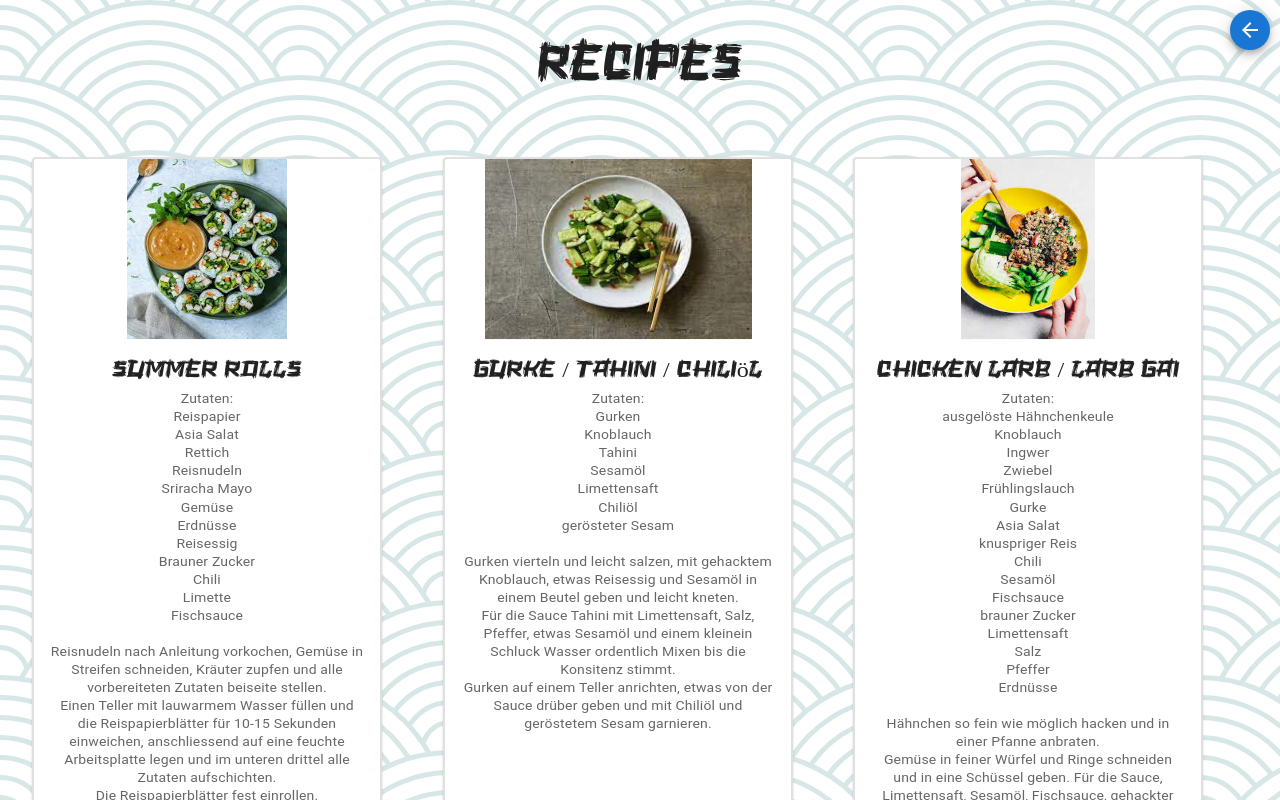
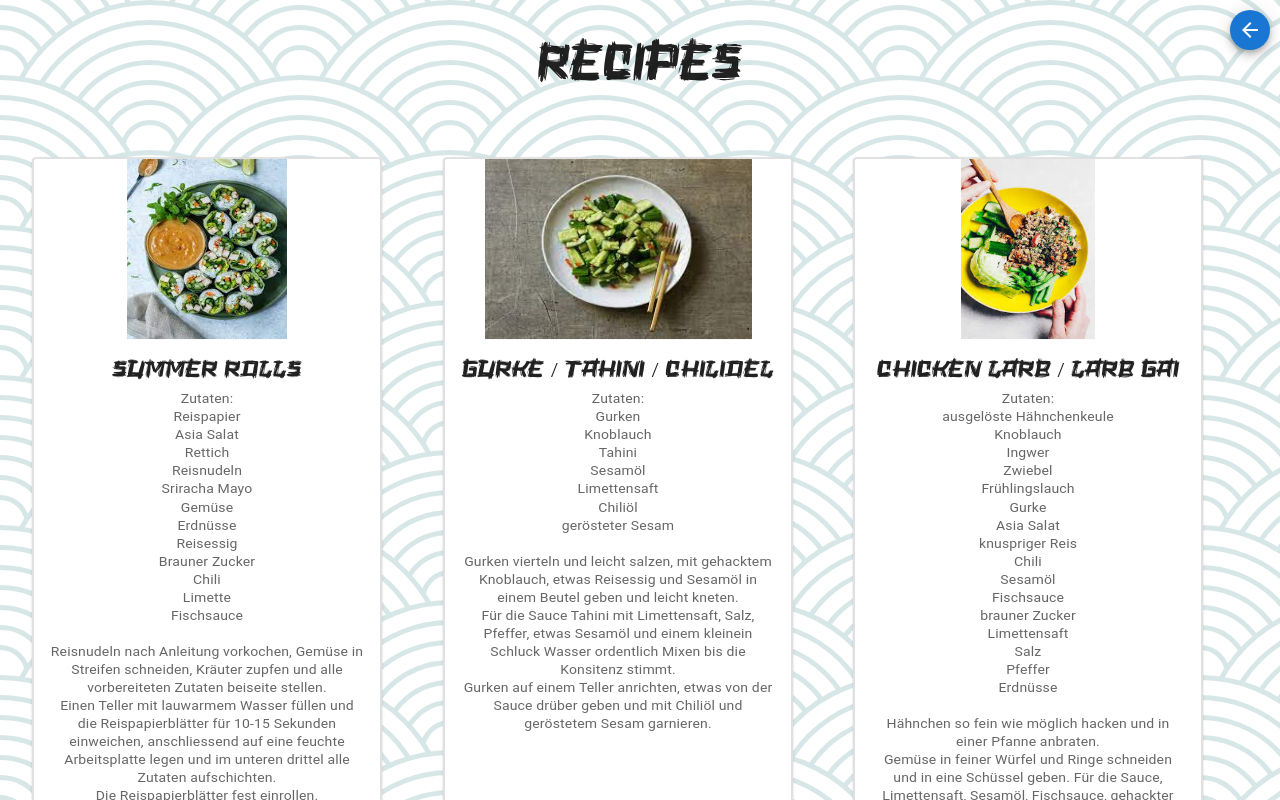
Before and after one commit to Lil-Youn/masterclass, a React (Vite) app: page /recipes in a window 1280 px wide. Shown: the top 800 px of the page. Built offline with nearby package versions, Linux system fonts and the light colour scheme; a web font is replaced by a local one.

Commit message:
changed ö to oe (font issue)

```diff
--- a/src/pages/Recipes/recipe-data.ts
+++ b/src/pages/Recipes/recipe-data.ts
@@ -13,7 +13,7 @@ const recipeItems = [
 
   {
     image: GurkenLogo,
-    title: "Gurke / Tahini / Chiliöl",
+    title: "Gurke / Tahini / Chilioel",
     description:
       " Zutaten:\n Gurken\n Knoblauch\n Tahini\n Sesamöl\n Limettensaft\n Chiliöl\n gerösteter Sesam\n\n Gurken vierteln und leicht salzen, mit gehacktem Knoblauch, etwas Reisessig und Sesamöl in einem Beutel geben und leicht kneten.\n Für die Sauce Tahini mit Limettensaft, Salz, Pfeffer, etwas Sesamöl und einem kleinein Schluck Wasser ordentlich Mixen bis die Konsitenz stimmt.\n Gurken auf einem Teller anrichten, etwas von der Sauce drüber geben und mit Chiliöl und geröstetem Sesam garnieren.",
   },
```
